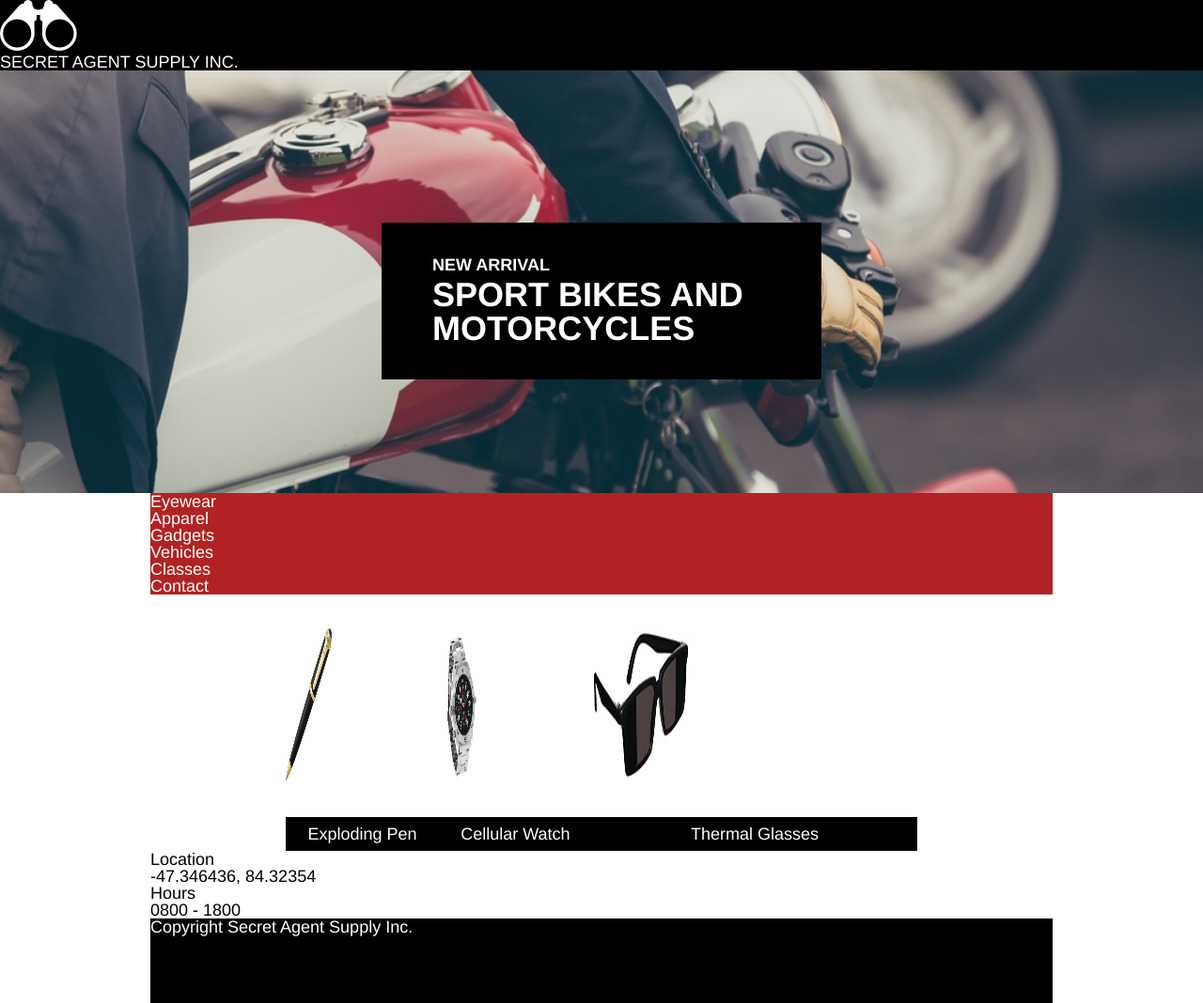
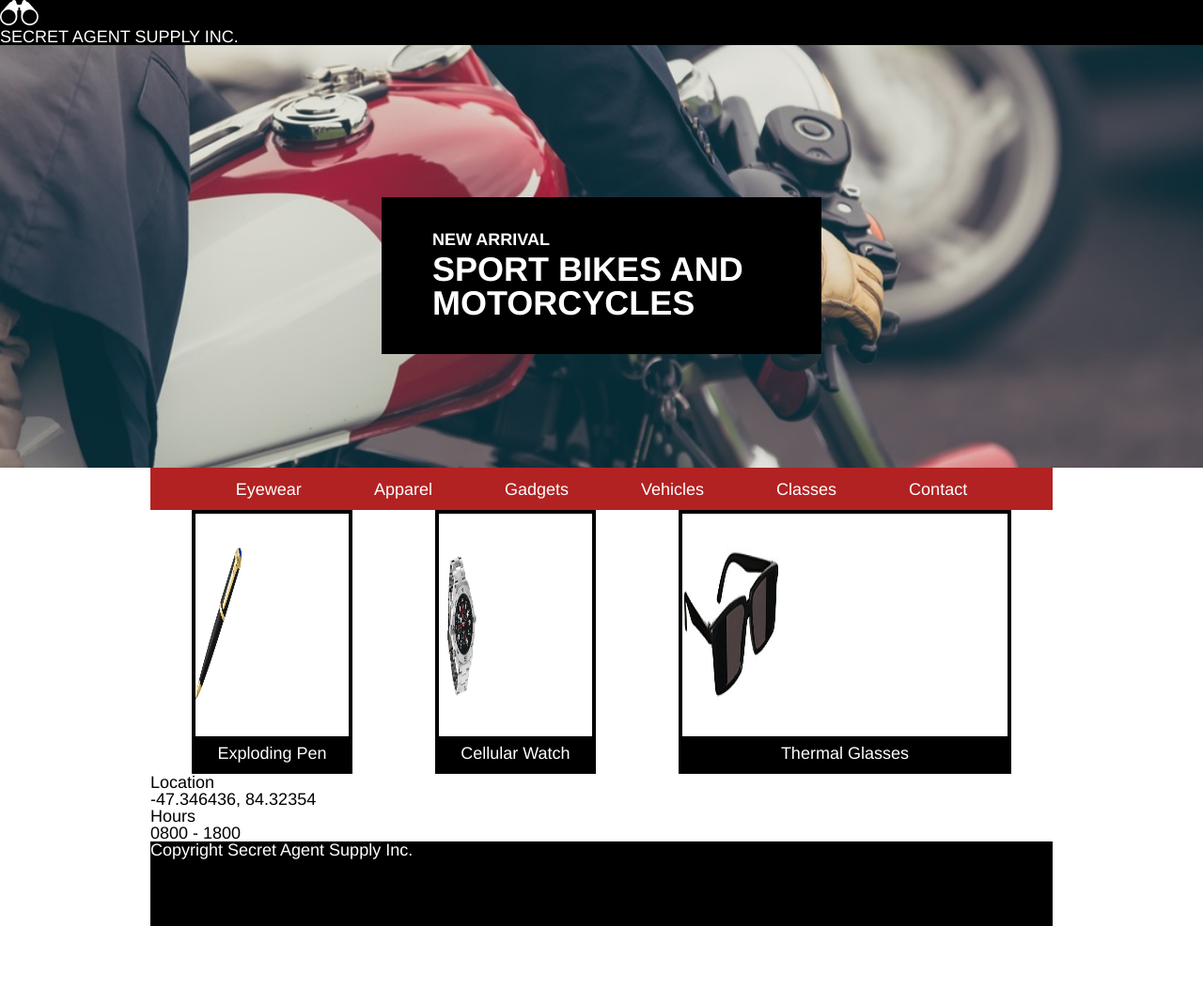
Before and after one commit to krdm1/secretagentsupply, a plain HTML site: page index.html in a window 1280 px wide. Shown: the whole page at 94% size. After the commit the page ends 986 px from the top, so only its background shows below. Drawn offline with Linux system fonts and the light colour scheme.

Commit message:
Nav bar edits

```diff
--- a/index.html
+++ b/index.html
@@ -9,7 +9,7 @@
   <body>
     <header>
       <div class="containter">
-        <img class="logo" src="./resources/images/logo.png" alt="Secret Agent Supply Inc.">
+        <p><img class="logo" src="./resources/images/logo.png" alt="Secret Agent Supply Inc."></p>
         <h3>SECRET AGENT SUPPLY INC.</h3>
       </div>
     </header>
--- a/resources/css/style.css
+++ b/resources/css/style.css
@@ -10,14 +10,18 @@ body {
   margin: 0 auto;
 }
 
-.logo {
-  display: inline;
-}
-
+/*heading section */
 header {
   background-color: black;
   color: white;
 }
+
+.logo {
+  height: 1.5rem;
+  left: 0.5rem;
+  right: 1rem;
+}
+
 
 /*Banner Section*/
 .banner {
@@ -49,8 +53,18 @@ header {
 
 /* Navigation Bar */
 nav {
+  display: flex;
+  flex-direction: row;
+  align-content: center;
+  justify-content: space-around;
   background-color: firebrick;
+  background-size: cover;
   color: white;
+}
+
+li {
+  display: inline-block;
+  padding: 0.75rem 2rem;
 }
 
 .navigation h1 {
@@ -64,12 +78,13 @@ nav {
   flex-wrap: wrap;
   justify-content: center;
   align-items: center;
-  align-content: space-around;
+  justify-content: space-around;
 }
 
-.product figure {
+figure {
   border: 4px solid black;
 }
+
 .product img {
   width: 30%;
   height: 9rem;
```
